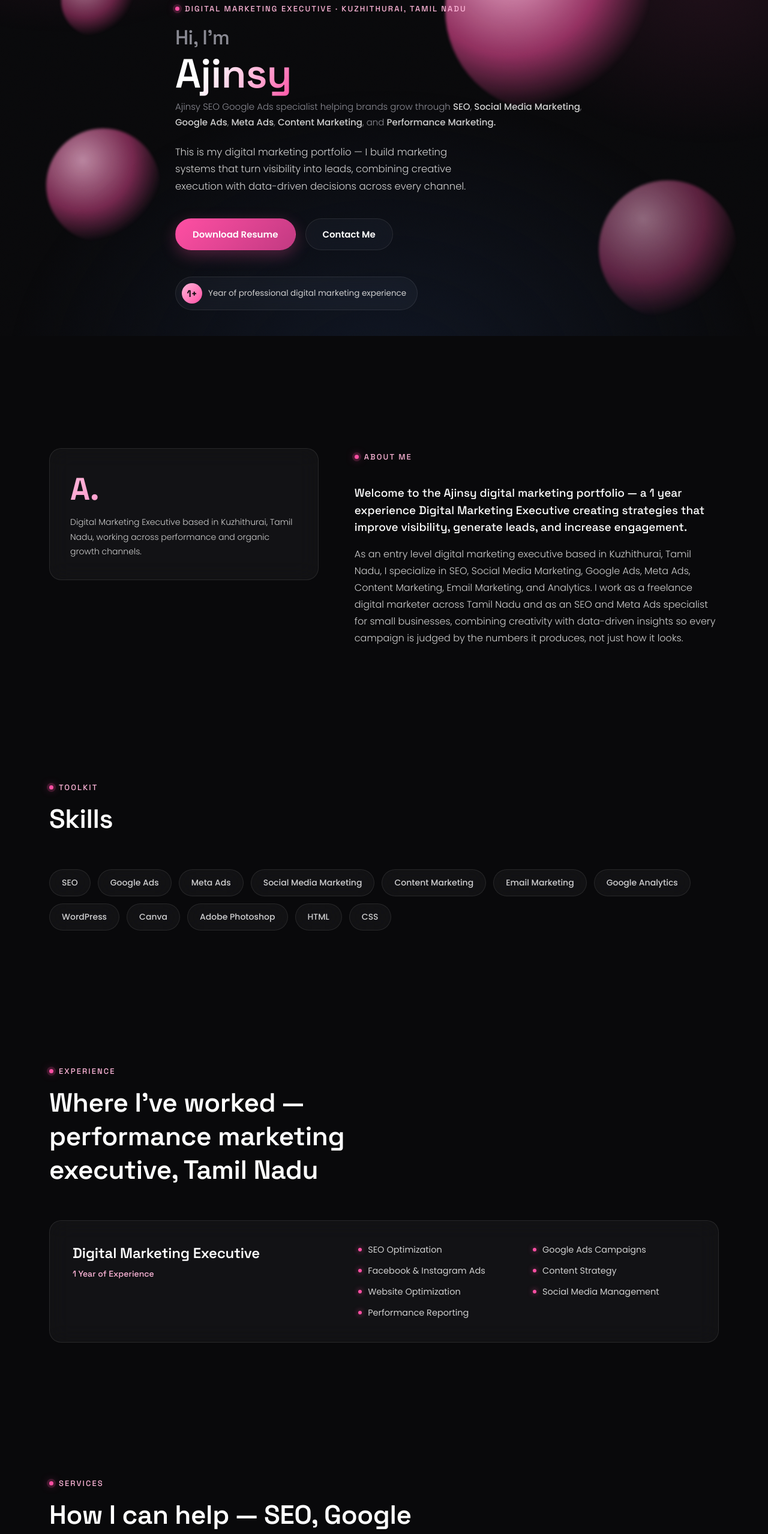
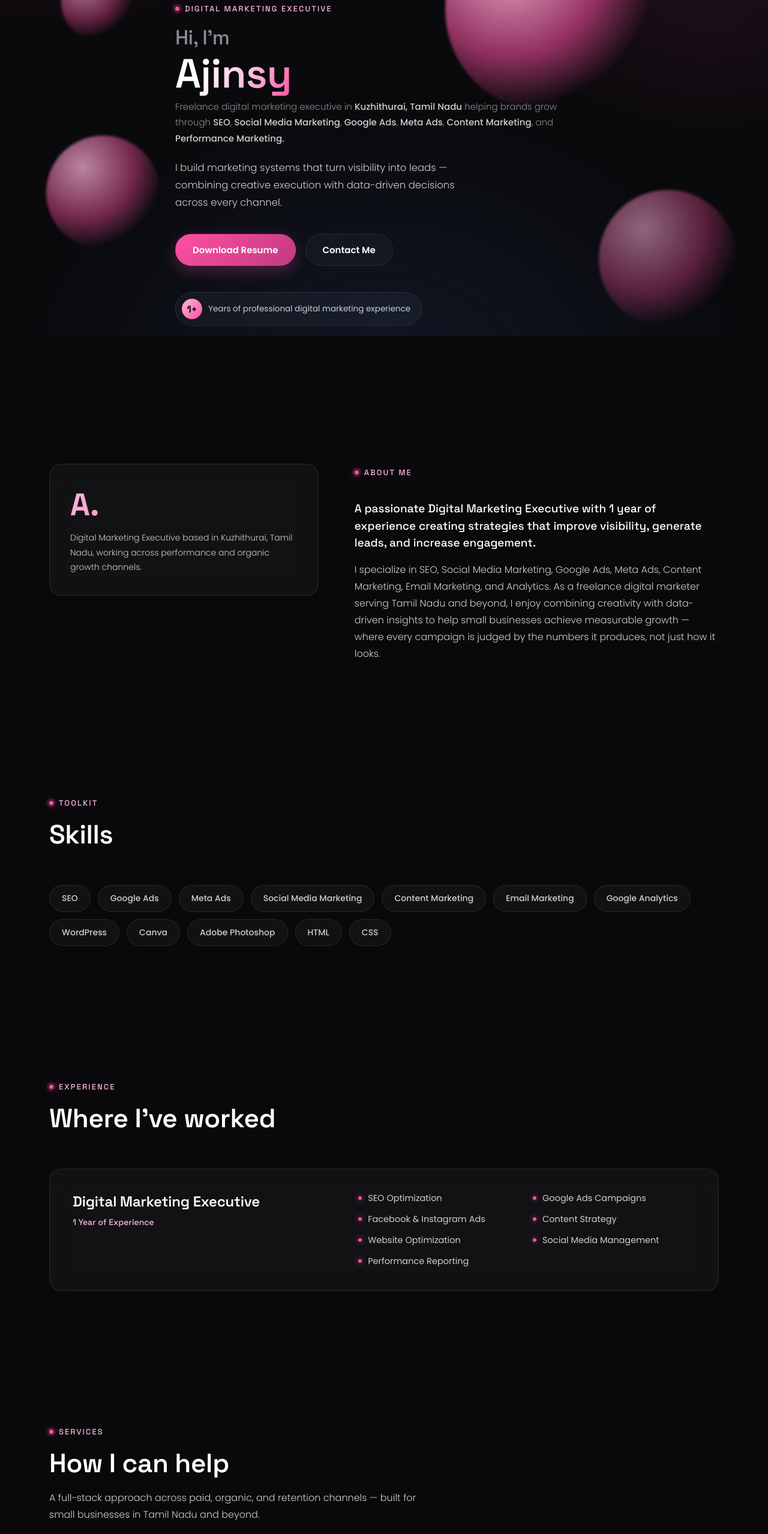
Before and after one commit to ajinsyc-creator/portofolio-2, a plain HTML site: page index.html in a window 1280 px wide. Shown: the part 240-2797 px from the top of the page at 60% size. Drawn offline with Linux system fonts and the light colour scheme.

Commit message:
Update index.html

```diff
--- a/index.html
+++ b/index.html
@@ -12,33 +12,24 @@
 </script>
 <meta charset="UTF-8">
 <meta name="viewport" content="width=device-width, initial-scale=1.0">
-
-<!-- Primary SEO Meta Tags -->
-<title>Ajinsy | Digital Marketing Executive in Kuzhithurai – SEO, Google Ads & Meta Ads Specialist</title>
-<meta name="description" content="Ajinsy digital marketing portfolio — a Digital Marketing Executive based in Kuzhithurai, Tamil Nadu specializing in SEO, Google Ads, Meta Ads, and content marketing. 1 year of experience delivering measurable growth for small businesses.">
-<meta name="keywords" content="Ajinsy digital marketing portfolio, Ajinsy SEO Google Ads specialist, digital marketing executive Kuzhithurai, entry level digital marketing executive portfolio, digital marketing executive 1 year experience portfolio, freelance digital marketer Tamil Nadu, performance marketing executive Tamil Nadu, SEO Google Ads Meta Ads freelancer, SEO and Meta Ads specialist for small business">
-<meta name="author" content="Ajinsy">
-<meta name="robots" content="index, follow">
+<title>Ajinsy — Digital Marketing Executive | SEO, Google Ads & Meta Ads Freelancer, Tamil Nadu</title>
+<meta name="description" content="Ajinsy is a freelance digital marketing executive in Tamil Nadu specializing in SEO, Google Ads, Meta Ads, and performance marketing for small businesses. 1+ year of hands-on campaign experience.">
+<meta name="keywords" content="Ajinsy digital marketing executive, freelance digital marketer Tamil Nadu, SEO Google Ads Meta Ads freelancer, digital marketing executive Kuzhithurai, local SEO specialist Tamil Nadu, entry level digital marketing executive portfolio, affordable SEO Google Ads services Tamil Nadu">
 <link rel="canonical" href="https://yourdomain.com/">
 
-<!-- Open Graph / Facebook / LinkedIn / WhatsApp -->
+<!-- Open Graph -->
 <meta property="og:type" content="website">
+<meta property="og:title" content="Ajinsy — Digital Marketing Executive | SEO, Google Ads & Meta Ads">
+<meta property="og:description" content="Freelance digital marketing executive in Tamil Nadu specializing in SEO, Google Ads, Meta Ads, and performance marketing.">
 <meta property="og:url" content="https://yourdomain.com/">
-<meta property="og:title" content="Ajinsy | Digital Marketing Executive in Kuzhithurai — SEO, Google Ads & Meta Ads Specialist">
-<meta property="og:description" content="Ajinsy digital marketing portfolio — SEO, Google Ads & Meta Ads specialist based in Kuzhithurai, Tamil Nadu. 1 year of experience helping small businesses grow through performance marketing.">
-<meta property="og:image" content="https://yourdomain.com/assets/preview.jpg">
+<meta property="og:image" content="https://yourdomain.com/assets/og-image.jpg">
 
-<!-- Twitter / X Card -->
+<!-- Twitter -->
 <meta name="twitter:card" content="summary_large_image">
-<meta name="twitter:title" content="Ajinsy | Digital Marketing Executive — Kuzhithurai, Tamil Nadu">
-<meta name="twitter:description" content="Ajinsy SEO Google Ads specialist — helping small businesses grow through SEO, Meta Ads, and performance marketing.">
-<meta name="twitter:image" content="https://yourdomain.com/assets/preview.jpg">
+<meta name="twitter:title" content="Ajinsy — Digital Marketing Executive">
+<meta name="twitter:description" content="Freelance digital marketing executive in Tamil Nadu specializing in SEO, Google Ads, and Meta Ads.">
 
-<link rel="preconnect" href="https://fonts.googleapis.com">
-<link rel="preconnect" href="https://fonts.gstatic.com" crossorigin>
-<link href="https://fonts.googleapis.com/css2?family=Space+Grotesk:wght@500;600;700&family=Poppins:wght@300;400;500;600;700&display=swap" rel="stylesheet">
-
-<!-- Structured Data (Person schema, helps Google understand who you are) -->
+<!-- Structured Data -->
 <script type="application/ld+json">
 {
   "@context": "https://schema.org",
@@ -53,15 +44,17 @@
     "addressRegion": "Tamil Nadu",
     "addressCountry": "IN"
   },
-  "description": "Ajinsy is a Digital Marketing Executive in Kuzhithurai, Tamil Nadu with 1 year of experience in SEO, Google Ads, and Meta Ads for small businesses.",
-  "knowsAbout": ["SEO", "Google Ads", "Meta Ads", "Social Media Marketing", "Content Marketing", "Email Marketing", "Performance Marketing"],
+  "knowsAbout": ["SEO", "Google Ads", "Meta Ads", "Social Media Marketing", "Content Marketing", "Email Marketing"],
   "sameAs": [
-    "https://www.linkedin.com/",
-    "https://www.instagram.com/"
+    "https://www.linkedin.com/in/yourprofile",
+    "https://www.instagram.com/yourprofile"
   ]
 }
 </script>
 
+<link rel="preconnect" href="https://fonts.googleapis.com">
+<link rel="preconnect" href="https://fonts.gstatic.com" crossorigin>
+<link href="https://fonts.googleapis.com/css2?family=Space+Grotesk:wght@500;600;700&family=Poppins:wght@300;400;500;600;700&display=swap" rel="stylesheet">
 <style>
   :root{
     --bg:#09090B;
@@ -342,17 +335,17 @@
     <div class="orb o4" data-depth="22"></div>
   </div>
   <div class="wrap hero-inner">
-    <div class="eyebrow">Digital Marketing Executive · Kuzhithurai, Tamil Nadu</div>
+    <div class="eyebrow">Digital Marketing Executive</div>
     <h1><span class="hi">Hi, I'm</span><span class="name">Ajinsy</span></h1>
-    <p class="stack">Ajinsy SEO Google Ads specialist helping brands grow through <b>SEO</b>, <b>Social Media Marketing</b>, <b>Google Ads</b>, <b>Meta Ads</b>, <b>Content Marketing</b>, and <b>Performance Marketing.</b></p>
-    <p class="sub">This is my digital marketing portfolio — I build marketing systems that turn visibility into leads, combining creative execution with data-driven decisions across every channel.</p>
+    <p class="stack">Freelance digital marketing executive in <b>Kuzhithurai, Tamil Nadu</b> helping brands grow through <b>SEO</b>, <b>Social Media Marketing</b>, <b>Google Ads</b>, <b>Meta Ads</b>, <b>Content Marketing</b>, and <b>Performance Marketing.</b></p>
+    <p class="sub">I build marketing systems that turn visibility into leads — combining creative execution with data-driven decisions across every channel.</p>
     <div class="hero-ctas">
       <a href="assets/resume.pdf" class="btn btn-primary" download>Download Resume</a>
       <a href="#contact" class="btn btn-ghost glass">Contact Me</a>
     </div>
     <div class="exp-badge glass">
       <span class="n">1+</span>
-      <span>Year of professional digital marketing experience</span>
+      <span>Years of professional digital marketing experience</span>
     </div>
   </div>
 </section>
@@ -365,8 +358,8 @@
     </div>
     <div class="about-body">
       <div class="eyebrow">About Me</div>
-      <p class="lede reveal">Welcome to the Ajinsy digital marketing portfolio — a 1 year experience Digital Marketing Executive creating strategies that improve visibility, generate leads, and increase engagement.</p>
-      <p class="reveal">As an entry level digital marketing executive based in Kuzhithurai, Tamil Nadu, I specialize in SEO, Social Media Marketing, Google Ads, Meta Ads, Content Marketing, Email Marketing, and Analytics. I work as a freelance digital marketer across Tamil Nadu and as an SEO and Meta Ads specialist for small businesses, combining creativity with data-driven insights so every campaign is judged by the numbers it produces, not just how it looks.</p>
+      <p class="lede reveal">A passionate Digital Marketing Executive with 1 year of experience creating strategies that improve visibility, generate leads, and increase engagement.</p>
+      <p class="reveal">I specialize in SEO, Social Media Marketing, Google Ads, Meta Ads, Content Marketing, Email Marketing, and Analytics. As a freelance digital marketer serving Tamil Nadu and beyond, I enjoy combining creativity with data-driven insights to help small businesses achieve measurable growth — where every campaign is judged by the numbers it produces, not just how it looks.</p>
     </div>
   </div>
 </section>
@@ -398,7 +391,7 @@
   <div class="wrap">
     <div class="section-head">
       <div class="eyebrow">Experience</div>
-      <h2 class="reveal">Where I've worked — performance marketing executive, Tamil Nadu</h2>
+      <h2 class="reveal">Where I've worked</h2>
     </div>
     <div class="exp-card glass reveal">
       <div class="exp-role">
@@ -422,8 +415,8 @@
   <div class="wrap">
     <div class="section-head">
       <div class="eyebrow">Services</div>
-      <h2 class="reveal">How I can help — SEO, Google Ads &amp; Meta Ads freelancer</h2>
-      <p class="reveal">A full-stack approach across paid, organic, and retention channels for small businesses.</p>
+      <h2 class="reveal">How I can help</h2>
+      <p class="reveal">A full-stack approach across paid, organic, and retention channels — built for small businesses in Tamil Nadu and beyond.</p>
     </div>
     <div class="services-grid">
       <div class="service-card glass reveal">
```
